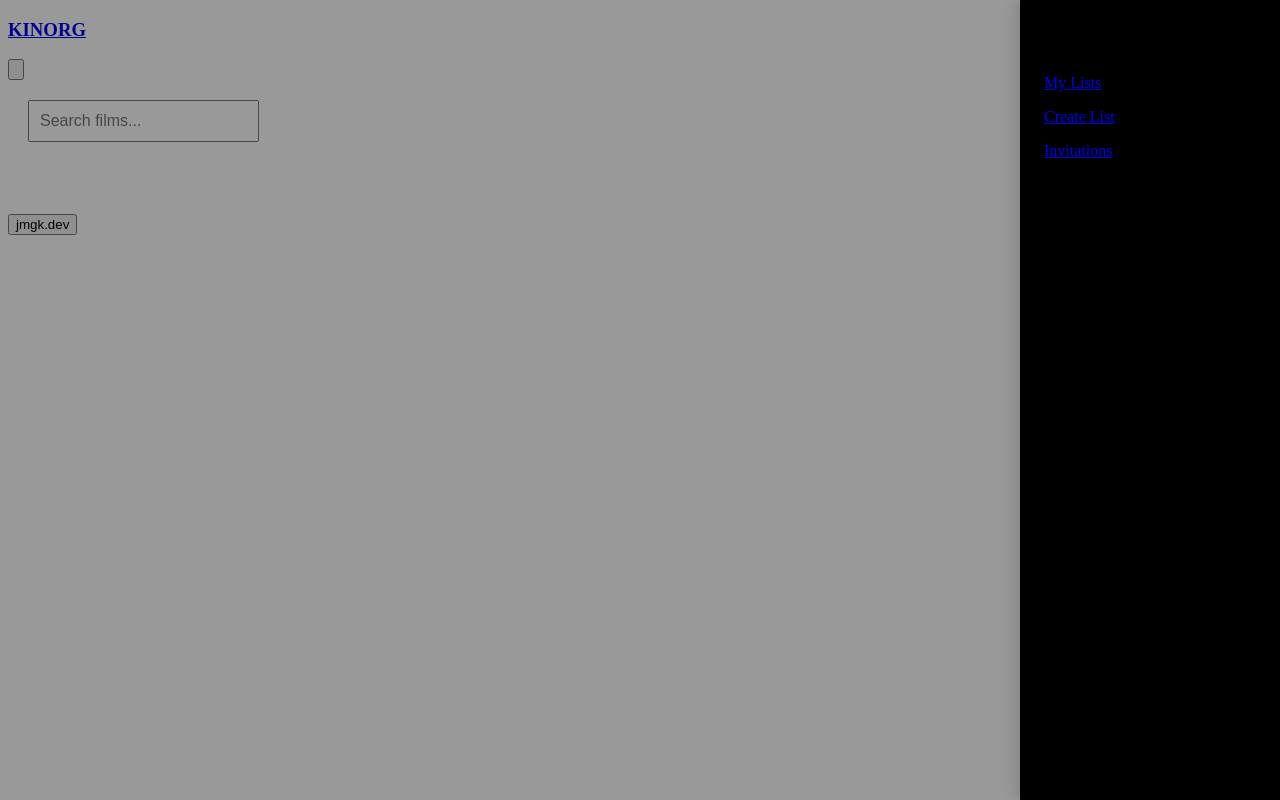
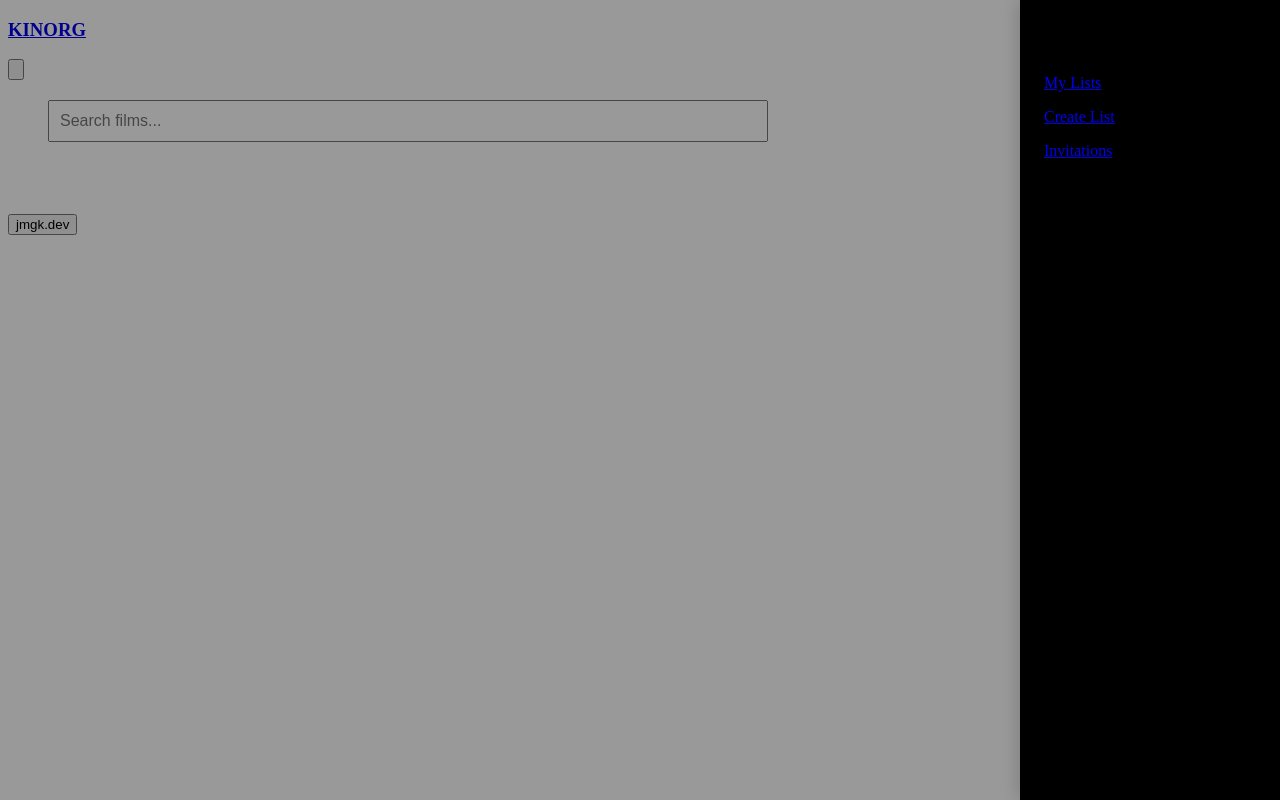
Before and after one commit to jmgk-dev/kinorg, a Django app: page /search/ in a window 1280 px wide. Run offline with Django 4.2, Linux system fonts and the light colour scheme; the visitor is signed in with stand-in values (Sample User, id 1); data that the repository does not hold is empty; some web fonts are replaced.

Commit message:
updated search bar to fixed width

```diff
--- a/kinorg/static/kinorg/css/search.css
+++ b/kinorg/static/kinorg/css/search.css
@@ -6,8 +6,8 @@
 }
 
 .search_input_container {
-    width: 100%;
-    max-width: 600px;
+    width: 720px;
+    max-width: 100%;
     margin-bottom: 20px;
 }
 
@@ -19,8 +19,8 @@
 }
 
 .search_results_list {
-    width: 100%;
-    max-width: 600px;
+    width: 720px;
+    max-width: 100%;
     display: flex;
     flex-direction: column;
     gap: 10px;
@@ -55,3 +55,9 @@
     flex-direction: column;
     gap: 4px;
 }
+
+@media (max-width: 600px) {
+    .search_page {
+        padding: 10px;
+    }
+}
```
